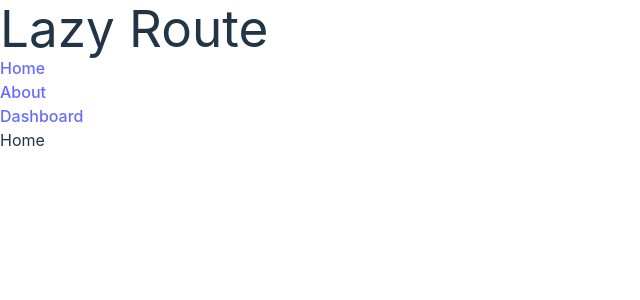
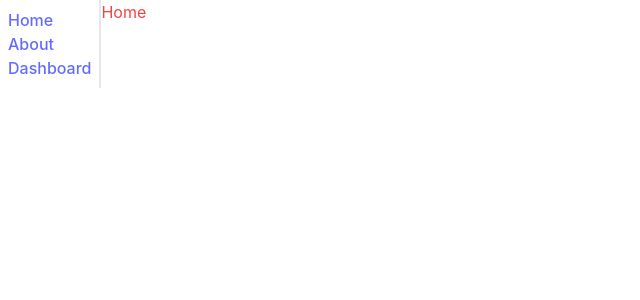
Before and after one commit to ahuigo/frame-react-vite-demo, a React (Vite) app: page / in a window 1280 px wide. Shown: the top 300 px of the page, without its empty margins (0-640 px from the left). Built offline with nearby package versions, Linux system fonts and the light colour scheme.

Commit message:
chore(route): automatically generate lazy routes

```diff
--- a/package.json
+++ b/package.json
@@ -21,6 +21,7 @@
     "@typescript-eslint/parser": "^7.1.1",
     "@vitejs/plugin-react-swc": "^3.5.0",
     "autoprefixer": "^10.4.18",
+    "chokidar": "^3.6.0",
     "eslint": "^8.57.0",
     "eslint-plugin-react-hooks": "^4.6.0",
     "eslint-plugin-react-refresh": "^0.4.5",
--- a/src/App.tsx
+++ b/src/App.tsx
@@ -1,25 +1,10 @@
 import * as React from "react";
 import { Routes, Route, Outlet, Link } from "react-router-dom";
-
-
-const pagePaths = [
-  'pages/About',
-  'pages/Dashboard',
-] as const;
-
-
-export default function App() {
-  return (
-    <div>
-      <h1>Lazy Route</h1>
-      <Routes>
-        <Route path="/" element={<Layout />}>
-          <Route index element={<Home />} />
-          {pagePaths.map((pagePath) => {
+import { pagePaths } from "./page-paths";
+const routeComponents = pagePaths.map((pagePath) => {
   const filePath = "./" + pagePath;
   const uriPath = pagePath.replace("pages/", "");
   const Page = React.lazy(() => import(filePath));
-
   return <Route
     // path = "dashboard/*"
     path={uriPath}
@@ -30,7 +15,14 @@ export default function App() {
       </React.Suspense>
     }
   />;
-          })}
+});
+export default function App() {
+  return (
+    <div>
+      <Routes>
+        <Route path="/" element={<Layout />}>
+          <Route index element={<Home />} />
+          {routeComponents}
           <Route path="*" element={<NoMatch />} />
         </Route>
       </Routes>
@@ -40,7 +32,8 @@ export default function App() {
 
 function Layout() {
   return (
-    <div>
+    <div className="flex flex-row">
+      <div className="border-r-2 border-solid p-2">
         <nav>
           <ul>
             <li>
@@ -54,6 +47,7 @@ function Layout() {
             </li>
           </ul>
         </nav>
+      </div>
       <Outlet />
     </div>
   );
@@ -62,7 +56,7 @@ function Layout() {
 function Home() {
   return (
     <div>
-      <h2>Home</h2>
+      <h2 className="text-red-500">Home</h2>
     </div>
   );
 }
--- /dev/null
+++ b/src/page-paths.ts
@@ -0,0 +1,4 @@
+export const pagePaths = [
+	'pages/About',
+	'pages/Dashboard',
+] as const;
--- a/tsconfig.node.json
+++ b/tsconfig.node.json
@@ -4,6 +4,7 @@
     "skipLibCheck": true,
     "module": "ESNext",
     "moduleResolution": "bundler",
+    "lib": ["ES2020", "DOM", "DOM.Iterable"],
     "allowSyntheticDefaultImports": true,
     "strict": true
   },
--- a/vite.config.ts
+++ b/vite.config.ts
@@ -1,7 +1,53 @@
-import { defineConfig } from 'vite'
-import react from '@vitejs/plugin-react-swc'
+import { defineConfig } from 'vite';
+import react from '@vitejs/plugin-react-swc';
+import chokidar from 'chokidar';
+// @ts-ignore
+import fs from 'fs';
+// @ts-ignore
+import path from 'path';
+
+function generatePagePath() {
+  const root = "./src/pages";
+  let result: string[] = [];
+
+  function getFiles(dir: string) {
+    fs.readdirSync(dir).forEach((file: string) => {
+      const absolutePath = path.join(dir, file);
+      if (fs.statSync(absolutePath).isDirectory()) {
+        getFiles(absolutePath);
+      } else {
+
+        const shortPagePath = absolutePath.replace('src/', '').replace('.tsx', '');
+        result.push(shortPagePath);
+      }
+    });
+  }
+  getFiles(root);
+  const pagePathStr = result.map(v => `\t'${v}',\n`).join('');
+  const pagePathsContent = `export const pagePaths = [\n${pagePathStr}] as const; `;
+  fs.writeFileSync('./src/page-paths.ts', pagePathsContent);
+  return result;
+}
 
 // https://vitejs.dev/config/
 export default defineConfig({
-  plugins: [react()],
-})
+  plugins: [
+    react(),
+    {
+      name: 'watcher-plugin',
+      configureServer(server) {
+        const watcher = chokidar.watch('src/pages', {
+          ignoreInitial: true,
+        });
+
+        // add,unlink,change
+        watcher.on('all', (event: any, path: string) => {
+          if (path.match(/\.tsx/)) {
+            console.log(`File ${path} has been ${event}`);
+            generatePagePath();
+          }
+        });
+      },
+    },
+  ],
+});
```
Also changed, not shown: 1 other file (tests, documents, lock files or other folders). Lines whose indentation alone changed are shown as unchanged.
